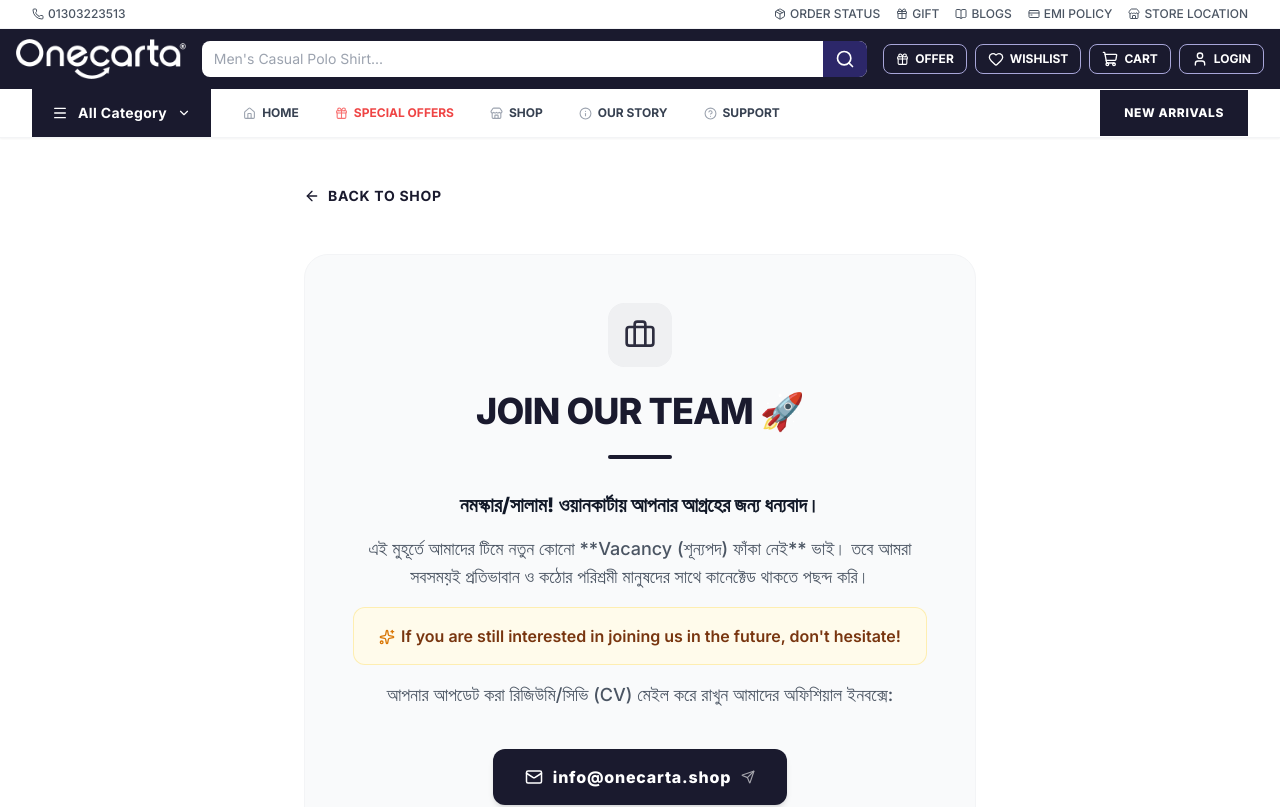
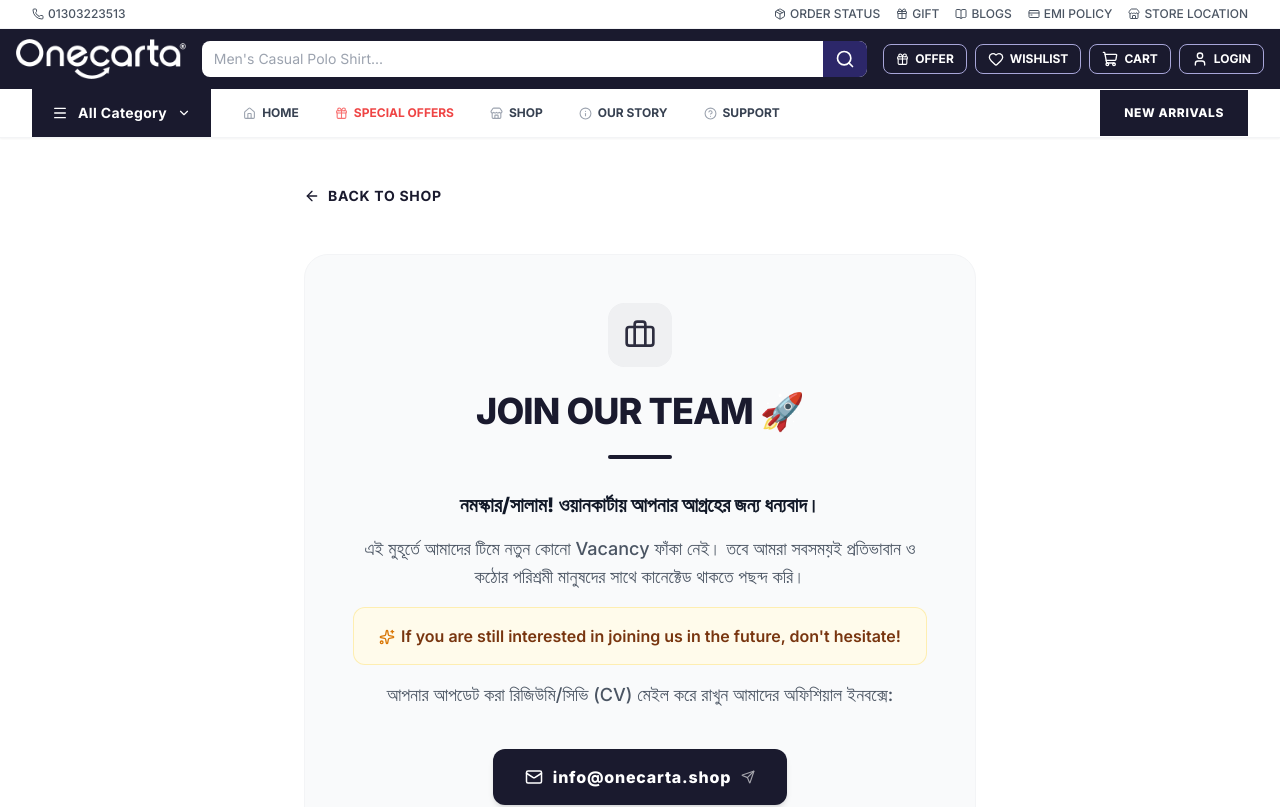
Before and after one commit to tousifotb-lang/onecarta.shop, a Next.js app: page /careers in a window 1280 px wide. Shown: the top 807 px of the page. Built offline with nearby package versions, Linux system fonts and the light colour scheme.

Commit message:
link: successfully mapped careers route in footer quick links

```diff
--- a/src/app/careers/page.tsx
+++ b/src/app/careers/page.tsx
@@ -34,7 +34,7 @@ export default function CareersPage() {
               নমস্কার/সালাম! ওয়ানকার্টায় আপনার আগ্রহের জন্য ধন্যবাদ।
             </p>
             <p>
-              এই মুহূর্তে আমাদের টিমে নতুন কোনো **Vacancy (শূন্যপদ) ফাঁকা নেই** ভাই। তবে আমরা সবসময়ই প্রতিভাবান ও কঠোর পরিশ্রমী মানুষদের সাথে কানেক্টেড থাকতে পছন্দ করি।
+              এই মুহূর্তে আমাদের টিমে নতুন কোনো Vacancy ফাঁকা নেই। তবে আমরা সবসময়ই প্রতিভাবান ও কঠোর পরিশ্রমী মানুষদের সাথে কানেক্টেড থাকতে পছন্দ করি।
             </p>
             <p className="bg-amber-50 border border-amber-200/60 rounded-xl p-4 text-sm sm:text-base text-amber-900 font-semibold">
               <Sparkles size={16} className="inline mr-1.5 text-amber-600 mb-0.5" />
```
